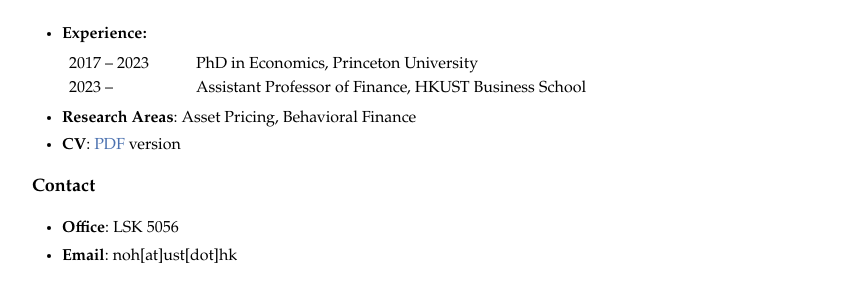
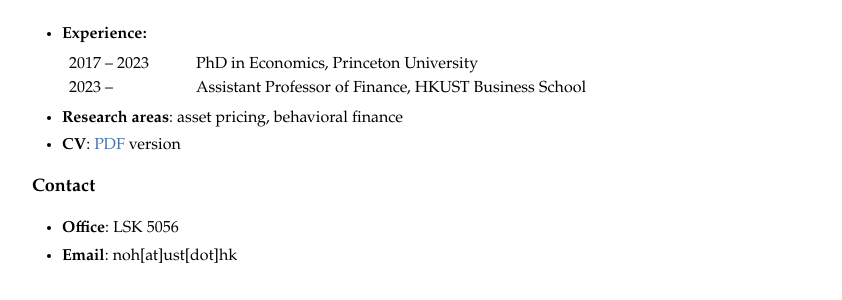
Before and after one commit to dondwnoh/dondwnoh.github.io, a Jekyll site: the page built from index.html, in a window 1280 px wide. Shown: the part 162-462 px from the top of the page, without its empty margins (218-1060 px from the left). Built offline with Jekyll 4.4.1, drawn with Linux system fonts in a browser that asks for light colours; part of the change alters nothing that is shown.

```diff
--- a/index.html
+++ b/index.html
@@ -30,8 +30,8 @@ table
   </tr>
 </table>
 </li>
-<li><b>Research Areas</b>: Asset Pricing, Behavioral Finance</li>
-<li><b>CV</b>: <a href="/documents/cv_donnoh_2023.pdf">PDF</a> version</li>
+<li><b>Research areas</b>: asset pricing, behavioral finance</li>
+<li><b>CV</b>: <a href="/documents/cv_donnoh_2024.pdf">PDF</a> version</li>
 </ul>
 
 <h4>Contact</h4>
```
